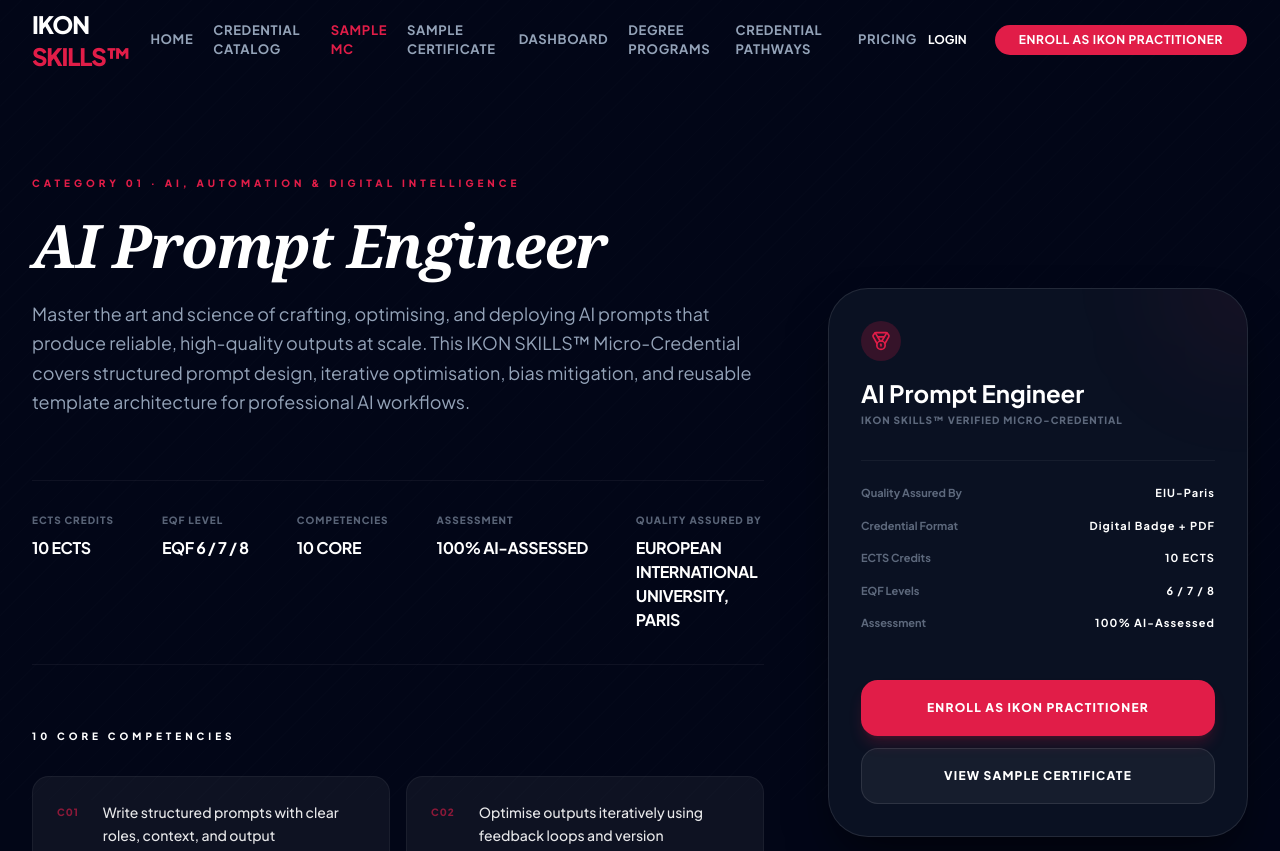
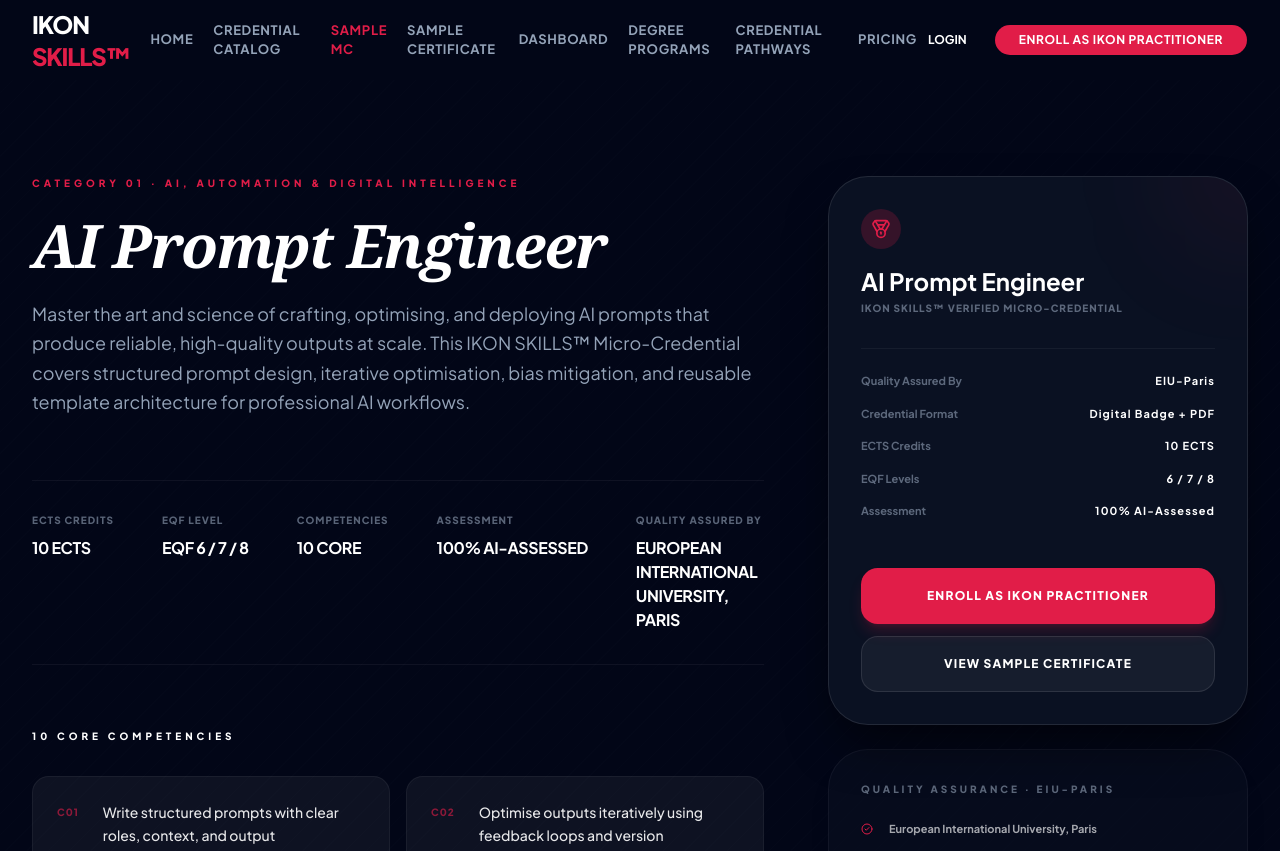
Before and after one commit to MD-Kayesur/lifechoicecoach-frontend-, a Next.js app: page /sample-mc in a window 1280 px wide. Shown: the top 851 px of the page. Built offline with nearby package versions, Linux system fonts and the light colour scheme.

Commit message:
adjust background layout in SampleMC and comment out quality assurance section in Footer

```diff
--- a/src/components/Footer.tsx
+++ b/src/components/Footer.tsx
@@ -9,7 +9,7 @@
         <footer className="bg-[#020617] border-t border-white/5 pt-24 pb-12">
             <CommonWrapper className="max-w-[1400px]">
                 {/* Pre-Footer: Quality Assurance */}
-                <div className="grid lg:grid-cols-2 gap-12 items-center pb-24 border-b border-white/5 mb-24">
+                {/* <div className="grid lg:grid-cols-2 gap-12 items-center pb-24 border-b border-white/5 mb-24">
                     <div className="space-y-6">
                         <h2 className="text-3xl font-bold text-white">Quality Assured by <br /> European International University, Paris</h2>
                         <p className="text-muted-foreground text-sm leading-relaxed max-w-lg">
@@ -40,7 +40,7 @@
                             </div>
                         ))}
                     </div>
-                </div>
+                </div> */}
 
                 {/* Main Footer Links */}
                 <div className="grid md:grid-cols-2 lg:grid-cols-4 gap-12 mb-24">
--- a/src/components/SampleMC.tsx
+++ b/src/components/SampleMC.tsx
@@ -25,13 +25,16 @@
     ];
 
     return (
-        <section className="py-24 bg-[#020617] text-white overflow-hidden">
-            {/* Background pattern - diagonal lines */}
-            <div className="absolute inset-0 opacity-[0.05] pointer-events-none"
-                style={{
-                    backgroundImage: `repeating-linear-gradient(-45deg, #1e293b 0, #1e293b 1px, transparent 0, transparent 15px)`,
-                }}
-            />
+        <section className="py-24 bg-[#020617] text-white relative">
+            {/* Background container with overflow-hidden */}
+            <div className="absolute inset-0 overflow-hidden pointer-events-none">
+                {/* Background pattern - diagonal lines */}
+                <div className="absolute inset-0 opacity-[0.05]"
+                    style={{
+                        backgroundImage: `repeating-linear-gradient(-45deg, #1e293b 0, #1e293b 1px, transparent 0, transparent 15px)`,
+                    }}
+                />
+            </div>
 
             <CommonWrapper className="max-w-[1400px] relative z-10">
                 <div className="grid lg:grid-cols-[1fr_420px] gap-16 items-start">
@@ -91,7 +94,7 @@
                     </div>
 
                     {/* Sticky Sidebar */}
-                    <aside className="sticky top-28 space-y-6 animate-in fade-in slide-in-from-right-8 duration-1000">
+                    <aside className="sticky top-28 h-fit space-y-6 animate-in fade-in slide-in-from-right-8 duration-1000">
                         {/* Main Summary Card */}
                         <div className="relative group overflow-hidden bg-[#0a1122] border border-white/10 rounded-[2.5rem] p-8 shadow-2xl backdrop-blur-xl shadow-black/60">
                             <div className="absolute top-0 right-0 w-32 h-32 bg-primary/10 rounded-full blur-[60px] -mr-16 -mt-16" />
```
